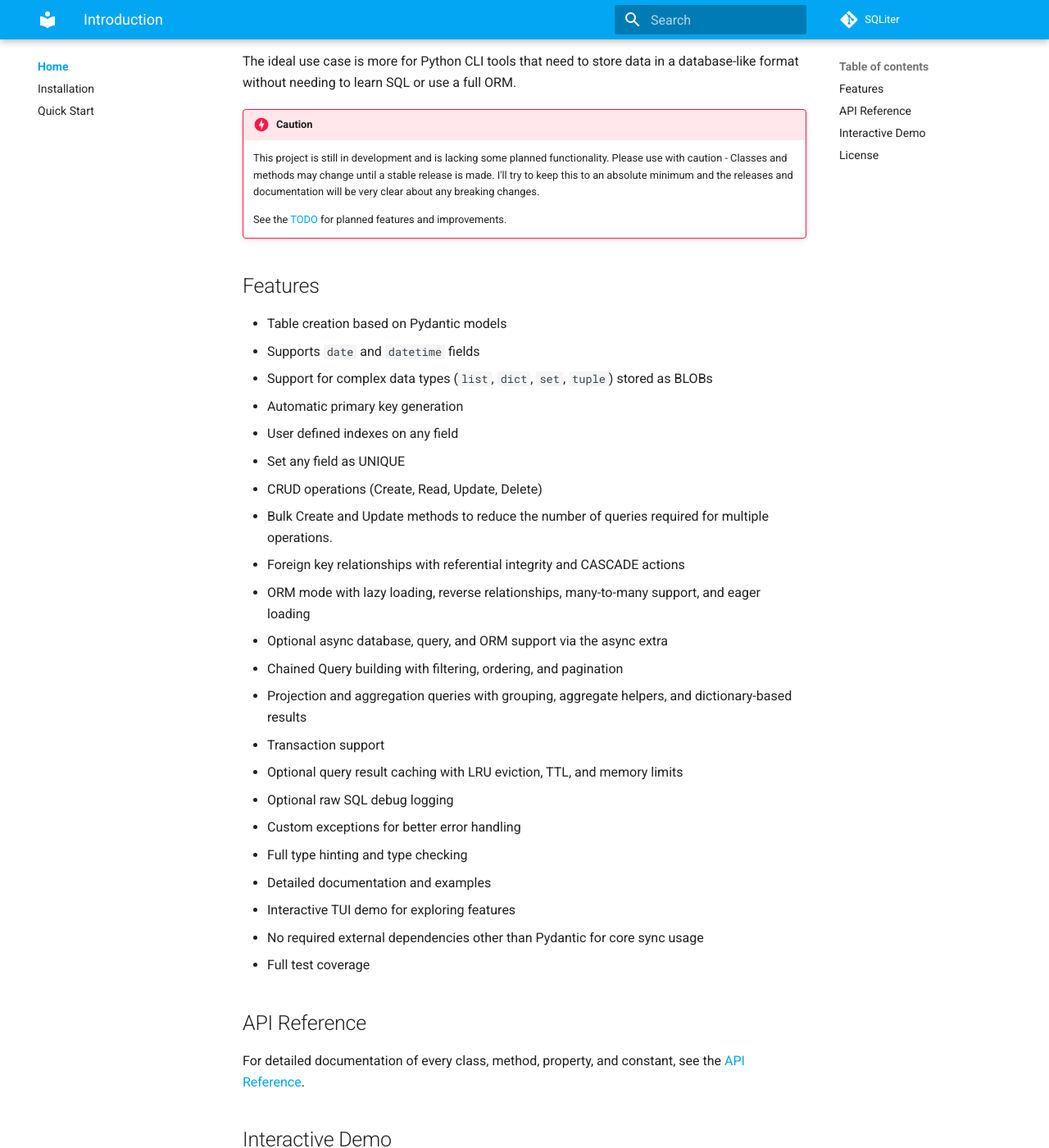
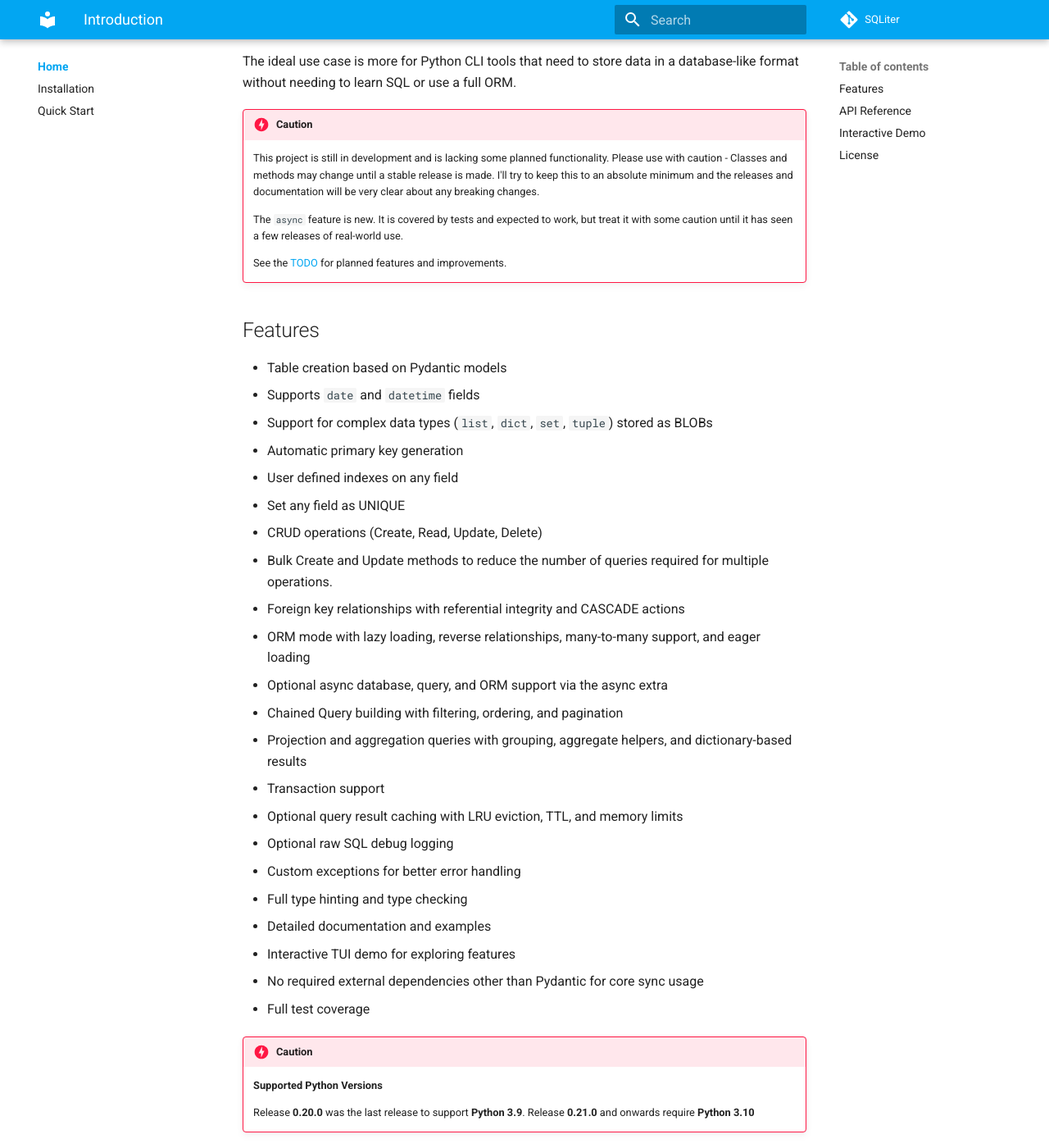
Before and after one commit to seapagan/sqliter-py, an MkDocs documentation site: the page built from docs/index.md, in a window 1280 px wide and 1400 px high, scrolled down 446 px. Shown: the whole window at 82% size. Built offline with MkDocs 1.6.1 and Material for MkDocs 9.7.7, drawn with Linux system fonts in a browser that asks for light colours; plug-ins that fetch from the network failed and are left out; comment, search, counter and statistics services are not loaded.

Commit message:
docs: add missing note about the async feature newness
Signed-off-by: Grant Ramsay <seapagan@gmail.com>

```diff
--- a/docs/index.md
+++ b/docs/index.md
@@ -27,7 +27,10 @@ database-like format without needing to learn SQL or use a full ORM.
 > a stable release is made. I'll try to keep this to an absolute minimum and the
 > releases and documentation will be very clear about any breaking changes.
 >
-> See the [TODO](todo/index.md) for planned features and improvements.
+> The `async` feature is new. It is covered by tests and expected to work, but
+> treat it with some caution until it has seen a few releases of real-world use.
+>
+> See the [TODO](TODO.md) for planned features and improvements.
 
 ## Features
 
@@ -57,6 +60,13 @@ database-like format without needing to learn SQL or use a full ORM.
 - Interactive TUI demo for exploring features
 - No required external dependencies other than Pydantic for core sync usage
 - Full test coverage
+
+> [!CAUTION]
+>
+> **Supported Python Versions**
+>
+> Release **0.20.0** was the last release to support **Python 3.9**. Release
+> **0.21.0** and onwards require **Python 3.10**
 
 ## API Reference
 
```
